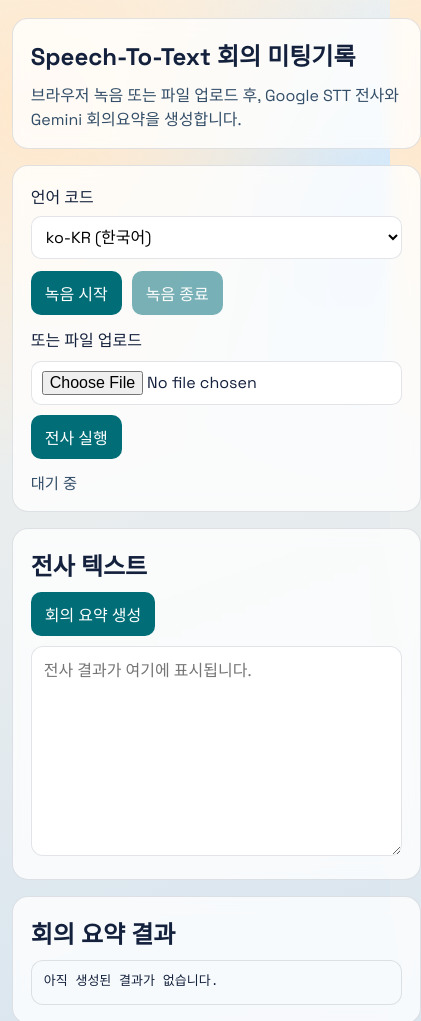
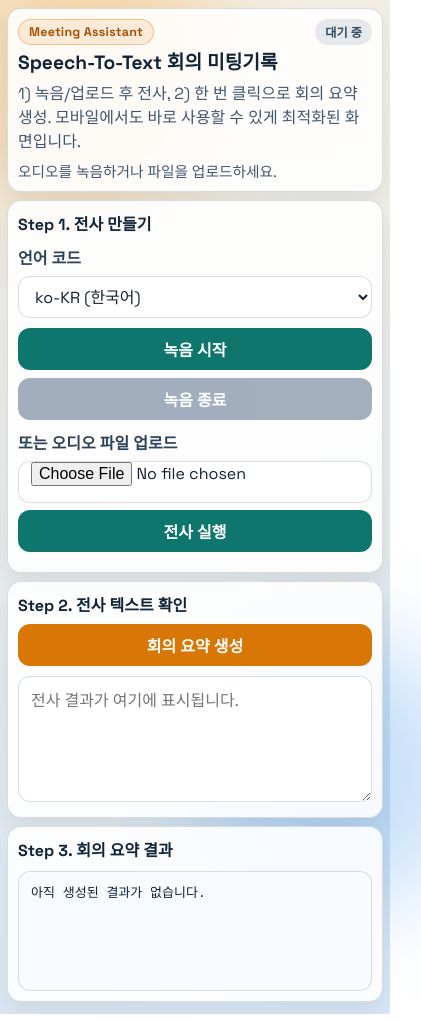
Before and after one commit to pour100/CURSOR_3, a website: page public/index.html in a window 390 px wide. Shown: the top 1021 px of the page, 421 px wide, since content can reach past the window. Drawn offline with Linux system fonts and the light colour scheme.

Commit message:
Improve Korean handling and redesign mobile-first UI

```diff
--- a/public/index.html
+++ b/public/index.html
@@ -2,25 +2,40 @@
 <html lang="ko">
   <head>
     <meta charset="UTF-8" />
-    <meta name="viewport" content="width=device-width, initial-scale=1.0" />
+    <meta name="viewport" content="width=device-width, initial-scale=1.0, viewport-fit=cover" />
     <title>Meeting STT Recorder</title>
     <link rel="preconnect" href="https://fonts.googleapis.com" />
     <link rel="preconnect" href="https://fonts.gstatic.com" crossorigin />
     <link
-      href="https://fonts.googleapis.com/css2?family=Space+Grotesk:wght@400;500;700&display=swap"
+      href="https://fonts.googleapis.com/css2?family=Space+Grotesk:wght@400;500;700&family=Noto+Sans+KR:wght@400;500;700&display=swap"
       rel="stylesheet"
     />
     <link rel="stylesheet" href="./styles.css" />
   </head>
   <body>
-    <main class="app">
-      <section class="card hero">
+    <div class="bg-shape bg-shape-a"></div>
+    <div class="bg-shape bg-shape-b"></div>
+
+    <main class="app-shell">
+      <header class="card hero">
+        <div class="hero-top">
+          <span class="badge">Meeting Assistant</span>
+          <span id="statusPill" class="status-pill idle">대기 중</span>
+        </div>
         <h1>Speech-To-Text 회의 미팅기록</h1>
-        <p>브라우저 녹음 또는 파일 업로드 후, Google STT 전사와 Gemini 회의요약을 생성합니다.</p>
-      </section>
+        <p>
+          1) 녹음/업로드 후 전사, 2) 한 번 클릭으로 회의 요약 생성.
+          모바일에서도 바로 사용할 수 있게 최적화된 화면입니다.
+        </p>
+        <p id="status" class="status-text">오디오를 녹음하거나 파일을 업로드하세요.</p>
+      </header>
 
-      <section class="card controls">
-        <div class="row">
+      <section class="card flow-card">
+        <div class="card-head">
+          <h2>Step 1. 전사 만들기</h2>
+        </div>
+
+        <div class="field">
           <label for="languageCode">언어 코드</label>
           <select id="languageCode">
             <option value="ko-KR" selected>ko-KR (한국어)</option>
@@ -29,30 +44,30 @@
           </select>
         </div>
 
-        <div class="actions">
-          <button id="startBtn">녹음 시작</button>
-          <button id="stopBtn" disabled>녹음 종료</button>
+        <div class="button-grid">
+          <button id="startBtn" class="primary">녹음 시작</button>
+          <button id="stopBtn" class="secondary" disabled>녹음 종료</button>
         </div>
 
-        <div class="upload">
-          <label for="audioFile">또는 파일 업로드</label>
+        <div class="upload-wrap">
+          <label for="audioFile">또는 오디오 파일 업로드</label>
           <input id="audioFile" type="file" accept="audio/*" />
-          <button id="uploadBtn">전사 실행</button>
+          <button id="uploadBtn" class="primary">전사 실행</button>
         </div>
-
-        <p id="status">대기 중</p>
       </section>
 
-      <section class="card transcript">
-        <div class="section-title">
-          <h2>전사 텍스트</h2>
-          <button id="notesBtn">회의 요약 생성</button>
+      <section class="card transcript-card">
+        <div class="card-head">
+          <h2>Step 2. 전사 텍스트 확인</h2>
+          <button id="notesBtn" class="accent">회의 요약 생성</button>
         </div>
         <textarea id="transcriptText" placeholder="전사 결과가 여기에 표시됩니다."></textarea>
       </section>
 
-      <section class="card notes">
-        <h2>회의 요약 결과</h2>
+      <section class="card notes-card">
+        <div class="card-head">
+          <h2>Step 3. 회의 요약 결과</h2>
+        </div>
         <pre id="notesOutput">아직 생성된 결과가 없습니다.</pre>
       </section>
     </main>
--- a/public/styles.css
+++ b/public/styles.css
@@ -1,41 +1,78 @@
 :root {
-  --bg-top: #f8f4ec;
-  --bg-bottom: #d6e4f0;
-  --card: rgba(255, 255, 255, 0.78);
-  --text-main: #14213d;
-  --text-sub: #334e68;
-  --accent: #006d77;
-  --accent-strong: #00515a;
-  --line: rgba(20, 33, 61, 0.12);
+  --bg-start: #f6efe1;
+  --bg-end: #d8e7f5;
+  --ink: #102337;
+  --sub-ink: #3f5670;
+  --card: rgba(255, 255, 255, 0.88);
+  --line: rgba(16, 35, 55, 0.15);
+  --primary: #0f766e;
+  --primary-strong: #0b5f59;
+  --secondary: #355070;
+  --accent: #d97706;
+  --ok: #2d7d46;
+  --warn: #ad5e11;
+  --err: #bb2d3b;
 }
 
 * {
   box-sizing: border-box;
 }
 
+html,
 body {
   margin: 0;
-  min-height: 100vh;
-  font-family: "Space Grotesk", sans-serif;
-  color: var(--text-main);
-  background: radial-gradient(circle at 10% 10%, #ffe8cc 0, transparent 35%),
-    radial-gradient(circle at 90% 20%, #cde7ff 0, transparent 30%),
-    linear-gradient(160deg, var(--bg-top), var(--bg-bottom));
+  min-height: 100%;
+  overflow-x: hidden;
 }
 
-.app {
-  width: min(960px, 92%);
-  margin: 28px auto 40px;
+body {
+  font-family: "Space Grotesk", "Noto Sans KR", sans-serif;
+  color: var(--ink);
+  background: linear-gradient(165deg, var(--bg-start), var(--bg-end));
+  position: relative;
+}
+
+.bg-shape {
+  position: fixed;
+  z-index: 0;
+  pointer-events: none;
+  filter: blur(48px);
+  opacity: 0.48;
+}
+
+.bg-shape-a {
+  width: 280px;
+  height: 280px;
+  border-radius: 50%;
+  background: #f5bc74;
+  top: -70px;
+  left: -60px;
+}
+
+.bg-shape-b {
+  width: 280px;
+  height: 280px;
+  border-radius: 50%;
+  background: #89bdf3;
+  right: -80px;
+  bottom: -70px;
+}
+
+.app-shell {
+  width: min(960px, 100% - 24px);
+  margin: 14px auto 20px;
   display: grid;
-  gap: 16px;
+  gap: 12px;
+  position: relative;
+  z-index: 1;
 }
 
 .card {
+  border: 1px solid var(--line);
   background: var(--card);
-  border: 1px solid var(--line);
-  border-radius: 16px;
-  padding: 18px;
-  backdrop-filter: blur(8px);
+  border-radius: 18px;
+  box-shadow: 0 10px 25px rgba(16, 35, 55, 0.08);
+  padding: 14px;
 }
 
 h1,
@@ -44,102 +81,208 @@ p {
   margin: 0;
 }
 
-.hero p {
-  margin-top: 10px;
-  color: var(--text-sub);
+.hero-top {
+  display: flex;
+  justify-content: space-between;
+  align-items: center;
+  gap: 8px;
+  margin-bottom: 6px;
 }
 
-.controls .row {
-  display: grid;
-  gap: 8px;
-  margin-bottom: 12px;
+.badge {
+  display: inline-flex;
+  align-items: center;
+  border-radius: 999px;
+  border: 1px solid rgba(217, 119, 6, 0.35);
+  background: rgba(217, 119, 6, 0.12);
+  color: #a65108;
+  padding: 4px 10px;
+  font-size: 0.78rem;
+  font-weight: 700;
+  letter-spacing: 0.02em;
 }
 
-.actions,
-.upload {
-  display: flex;
-  gap: 10px;
+.status-pill {
+  display: inline-flex;
   align-items: center;
-  flex-wrap: wrap;
-  margin-bottom: 12px;
+  border-radius: 999px;
+  padding: 4px 10px;
+  font-size: 0.76rem;
+  font-weight: 700;
 }
 
-button,
+.status-pill.idle {
+  background: rgba(53, 80, 112, 0.12);
+  color: #314860;
+}
+
+.status-pill.loading {
+  background: rgba(173, 94, 17, 0.18);
+  color: #8a4d13;
+}
+
+.status-pill.success {
+  background: rgba(45, 125, 70, 0.16);
+  color: #236139;
+}
+
+.status-pill.error {
+  background: rgba(187, 45, 59, 0.15);
+  color: #8f2230;
+}
+
+.hero h1 {
+  font-size: clamp(1.2rem, 3.7vw, 2rem);
+  line-height: 1.2;
+  margin-bottom: 8px;
+}
+
+.hero p {
+  color: var(--sub-ink);
+}
+
+.status-text {
+  margin-top: 8px;
+  font-size: 0.92rem;
+}
+
+.card-head {
+  display: flex;
+  justify-content: space-between;
+  align-items: center;
+  gap: 8px;
+  margin-bottom: 10px;
+}
+
+.card-head h2 {
+  font-size: clamp(1rem, 3.3vw, 1.2rem);
+}
+
+.field,
+.upload-wrap {
+  display: grid;
+  gap: 7px;
+  margin-bottom: 10px;
+}
+
+label {
+  font-weight: 600;
+  color: #2c4259;
+}
+
+select,
+textarea,
+input[type="file"] {
+  width: 100%;
+  max-width: 100%;
+  font: inherit;
+  color: var(--ink);
+  border: 1px solid var(--line);
+  border-radius: 12px;
+  background: #fff;
+}
+
 select,
 input[type="file"] {
-  font: inherit;
+  height: 42px;
+  padding: 0 12px;
+}
+
+textarea {
+  min-height: 168px;
+  padding: 12px;
+  line-height: 1.5;
+  resize: vertical;
+}
+
+.button-grid {
+  display: grid;
+  grid-template-columns: repeat(2, minmax(0, 1fr));
+  gap: 8px;
+  margin-bottom: 10px;
 }
 
 button {
   border: 0;
-  border-radius: 10px;
-  padding: 10px 14px;
+  border-radius: 12px;
+  height: 42px;
   color: #fff;
-  background: var(--accent);
+  font: inherit;
+  font-weight: 700;
   cursor: pointer;
-  transition: transform 0.14s ease, background-color 0.14s ease;
+  transition: transform 0.14s ease, filter 0.14s ease;
 }
 
 button:hover {
-  background: var(--accent-strong);
   transform: translateY(-1px);
+  filter: brightness(0.97);
 }
 
 button:disabled {
-  opacity: 0.52;
+  opacity: 0.45;
   cursor: not-allowed;
   transform: none;
 }
 
-select,
-input[type="file"] {
-  padding: 9px 10px;
-  border-radius: 10px;
-  border: 1px solid var(--line);
-  background: #fff;
+button.primary {
+  background: var(--primary);
 }
 
-#status {
-  font-size: 0.96rem;
-  color: var(--text-sub);
+button.secondary {
+  background: var(--secondary);
 }
 
-.section-title {
-  display: flex;
-  justify-content: space-between;
-  align-items: center;
-  gap: 10px;
-  margin-bottom: 10px;
-}
-
-textarea {
-  width: 100%;
-  min-height: 210px;
-  border: 1px solid var(--line);
-  border-radius: 12px;
-  padding: 12px;
-  resize: vertical;
-  font: inherit;
-  line-height: 1.45;
+button.accent {
+  background: var(--accent);
 }
 
 pre {
-  margin: 10px 0 0;
-  background: #f7fafc;
+  margin: 0;
   border: 1px solid var(--line);
   border-radius: 12px;
+  background: #f8fbff;
   padding: 12px;
   white-space: pre-wrap;
-  line-height: 1.45;
+  word-break: break-word;
+  min-height: 120px;
+  line-height: 1.5;
 }
 
 @media (max-width: 720px) {
-  .app {
-    width: 94%;
-    margin-top: 18px;
+  .app-shell {
+    width: calc(100% - 14px);
+    margin-top: 8px;
+    margin-bottom: 12px;
+    gap: 8px;
   }
-  .section-title {
+
+  .card {
+    border-radius: 14px;
+    padding: 10px;
+  }
+
+  .hero h1 {
+    margin-bottom: 6px;
+  }
+
+  .card-head {
     flex-direction: column;
     align-items: flex-start;
   }
+
+  .card-head button {
+    width: 100%;
+  }
+
+  .button-grid {
+    grid-template-columns: 1fr;
+  }
+
+  .upload-wrap button {
+    width: 100%;
+  }
+
+  textarea {
+    min-height: 126px;
+  }
 }
```
Also changed, not shown: public/script.js (+69 -17 lines), server.js (+67 -10 lines).
